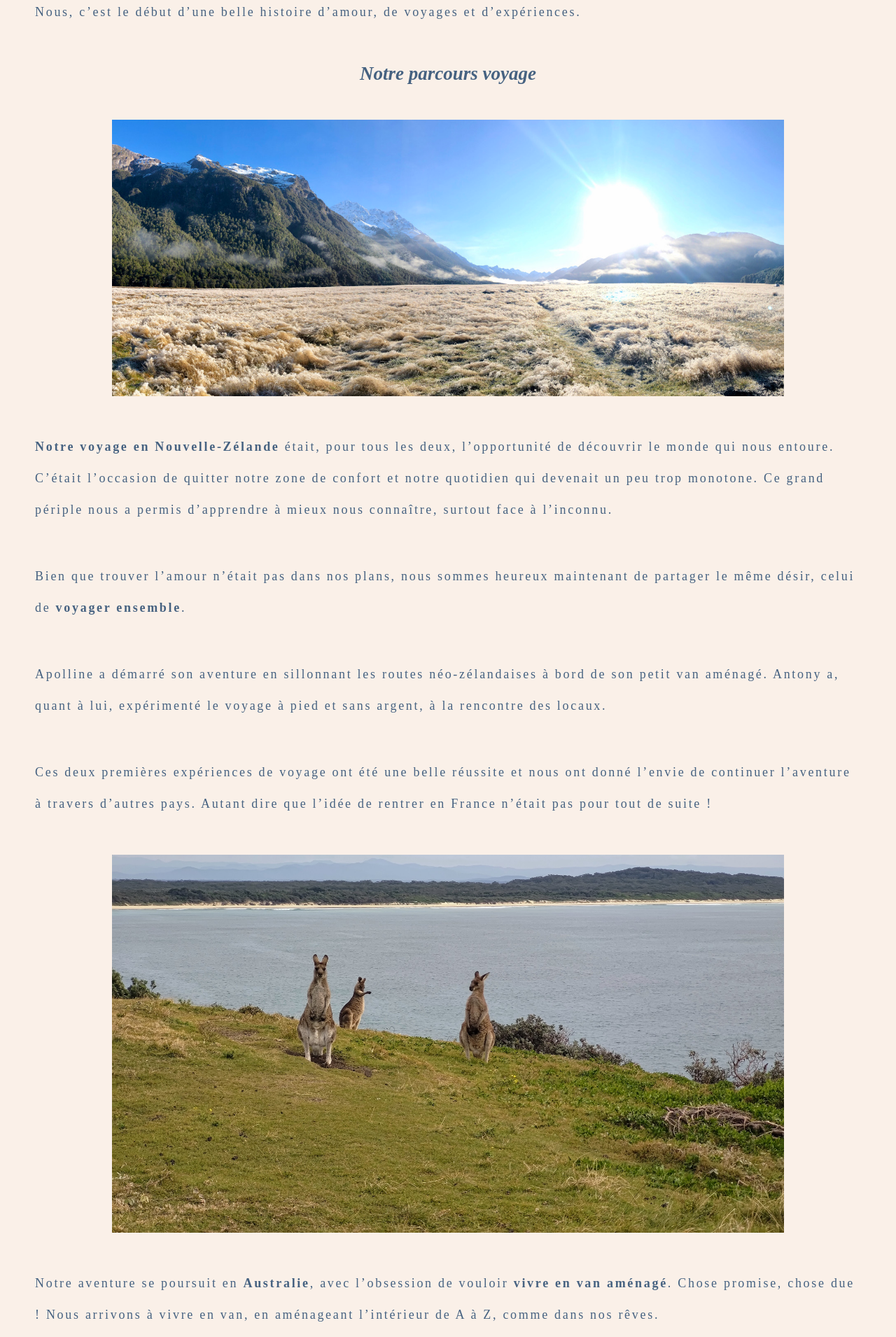
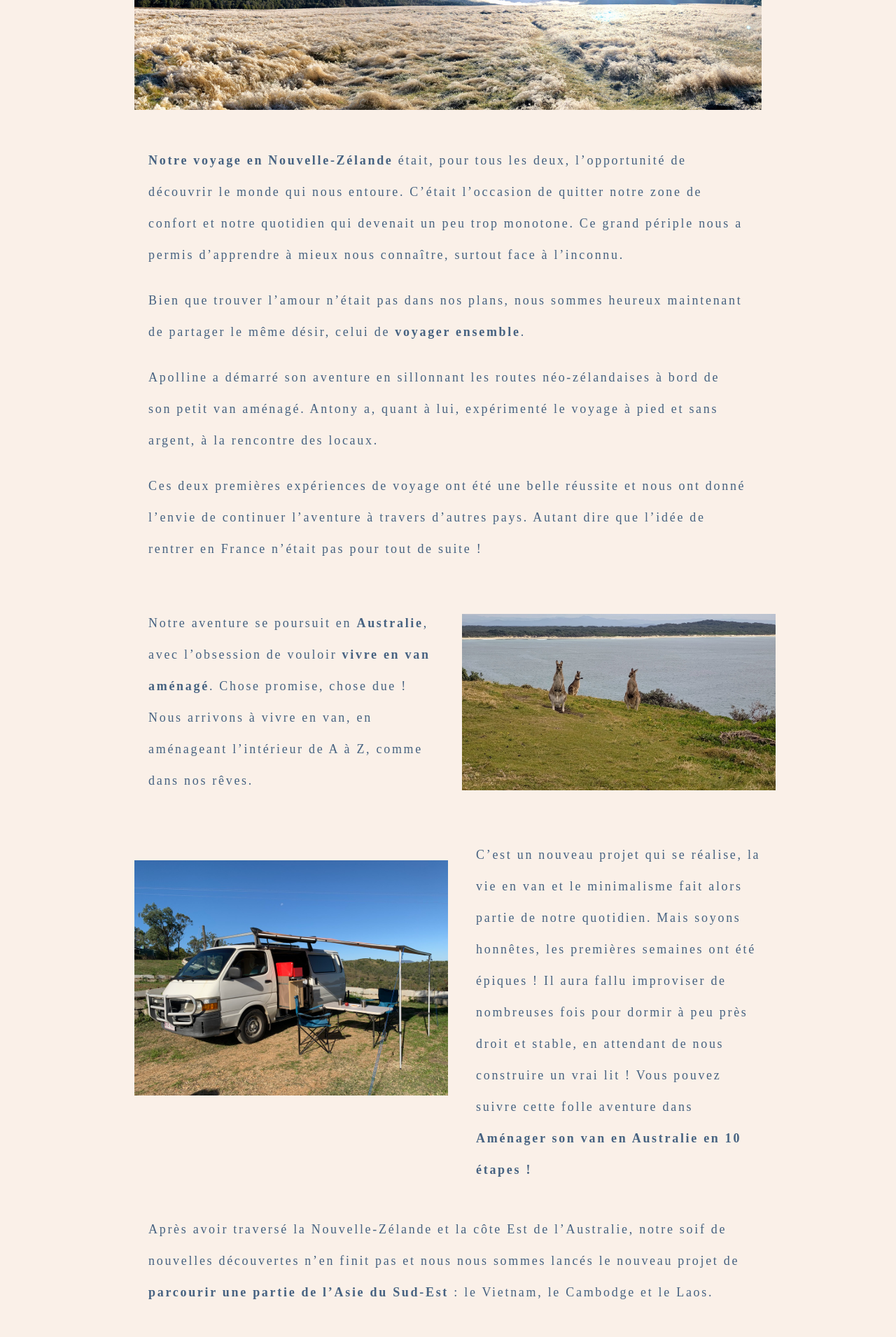
Before and after one commit to Antony35/FirstBlogProject, a PHP site: page /aboutUs.php in a window 1280 px wide. Shown: the part 2080-3990 px from the top of the page at 70% size. Run offline with PHP 8.4, Linux system fonts and the light colour scheme; some libraries are stand-ins or nearby versions.

Commit message:
small update

```diff
--- a/aboutUs.php
+++ b/aboutUs.php
@@ -18,35 +18,35 @@
   </header>
   <main>
     <section class="about-us">
-      <div>
+      <div class="about-us__block-0">
         <h1>À propos de nous</h1>
         <img src="./Img/about_us/australie-nous-yeppoon.jpeg" alt="Photo d'Antony et Apolline devant un paysage australien">
         <p>Nous sommes Apolline et Antony et nous allons (presque) tout vous dire sur nous !</p>
       </div>
-      <div>
+      <div class="about-us__block-1">
         <h2>Qui sommes-nous ?</h2>
         <img src="./Img/about_us/apo-anto-nz.jpg" alt="Apolline et Antony en Nouvelle-Zélande">
         <p>Nous, c’est une première rencontre en Nouvelle-Zélande lors du festival Twisted Frequency, l’occasion de fêter le Nouvel An 2021 ensemble.</p>
         <p>Nous, c’est Apolline (31 ans) et Antony (27 ans), deux français originaires de la région Centre. Oui, comme vous l’aurez compris, nous nous sommes rencontrés à des milliers de kilomètres de notre maison alors que nous venons tous les deux de la même région…</p>
         <p>Nous, c’est le début d’une belle histoire d’amour, de voyages et d’expériences.</p>
       </div>
-      <div>
+      <div class="about-us__block-2">
         <h2>Notre parcours voyage</h2>
-        <img class="about-us__b-3__img-1" src="./Img/about_us/milford-verglacé.jpeg" alt="Vue sur les montagnes de Milford Sound en Nouvelle-Zélande">
+        <img class="about-us__block-2__img-1" src="./Img/about_us/milford-verglacé.jpeg" alt="Vue sur les montagnes de Milford Sound en Nouvelle-Zélande">
         <p><strong>Notre voyage en Nouvelle-Zélande</strong> était, pour tous les deux, l’opportunité de découvrir le monde qui nous entoure. C’était l’occasion de quitter notre zone de confort et notre quotidien qui devenait un peu trop monotone. Ce grand périple nous a permis d’apprendre à mieux nous connaître, surtout face à l’inconnu.</p>
         <p>Bien que trouver l’amour n’était pas dans nos plans, nous sommes heureux maintenant de partager le même désir, celui de <strong>voyager ensemble</strong>.</p>
         <p>Apolline a démarré son aventure en sillonnant les routes néo-zélandaises à bord de son petit van aménagé. Antony a, quant à lui, expérimenté le voyage à pied et sans argent, à la rencontre des locaux.</p>
         <p>Ces deux premières expériences de voyage ont été une belle réussite et nous ont donné l’envie de continuer l’aventure à travers d’autres pays. Autant dire que l’idée de rentrer en France n’était pas pour tout de suite !</p>
       </div>
-      <div>
-        <img class="about-us__b-3__img-2" src="./Img/about_us/kangourou.jpg" alt="Trois kangourous debout sur une colline située devant la mer">
-        <p>Notre aventure se poursuit en <strong>Australie</strong>, avec l’obsession de vouloir <strong>vivre en van aménagé</strong>. Chose promise, chose due ! Nous arrivons à vivre en van, en aménageant l’intérieur de A à Z, comme dans nos rêves.</p>
-        <p>C’est un nouveau projet qui se réalise, la vie en van et le minimalisme fait alors partie de notre quotidien. Mais soyons honnêtes, les premières semaines ont été épiques ! Il aura fallu improviser de nombreuses fois pour dormir à peu près droit et stable, en attendant de nous construire un vrai lit ! Vous pouvez suivre cette folle aventure dans <a href="inProgress.php"><strong>Aménager son van en Australie en 10 étapes !</strong></a></p>
-        <img class="about-us__b-3__img-3" src="./Img/about_us/australie-van-setup.jpeg" alt="Notre van avec le auvent déplié, table et chaises installées">
-        <p>Après avoir traversé la Nouvelle-Zélande et la côte Est de l’Australie, notre soif de nouvelles découvertes n’en finit pas et nous nous sommes lancés le nouveau projet de <strong>parcourir une partie de l’Asie du Sud-Est</strong> : le Vietnam, le Cambodge et le Laos.</p>
-        <p>Nous avons décidé de créer ce blog pour partager nos histoires autour du monde, à travers nos récits et nos photos. Nous partageons aussi <strong>nos conseils pratiques et nos astuces liées à la vie nomade, l’aménagement de notre van en Australie</strong>, mais aussi sur les différents <strong>préparatifs avant de partir à l’aventure</strong> !</p>
+      <div class="about-us__block-3">
+        <img class="about-us__block-3__img-1" src="./Img/about_us/kangourou.jpg" alt="Trois kangourous debout sur une colline située devant la mer">
+        <p class="about-us__block-3__txt-1">Notre aventure se poursuit en <strong>Australie</strong>, avec l’obsession de vouloir <strong>vivre en van aménagé</strong>. Chose promise, chose due ! Nous arrivons à vivre en van, en aménageant l’intérieur de A à Z, comme dans nos rêves.</p>
+        <p class="about-us__block-3__txt-2">C’est un nouveau projet qui se réalise, la vie en van et le minimalisme fait alors partie de notre quotidien. Mais soyons honnêtes, les premières semaines ont été épiques ! Il aura fallu improviser de nombreuses fois pour dormir à peu près droit et stable, en attendant de nous construire un vrai lit ! Vous pouvez suivre cette folle aventure dans <a href="inProgress.php"><strong>Aménager son van en Australie en 10 étapes !</strong></a></p>
+        <img class="about-us__block-3__img-2" src="./Img/about_us/australie-van-setup.jpeg" alt="Notre van avec le auvent déplié, table et chaises installées">
+        <p class="about-us__block-3__txt-3">Après avoir traversé la Nouvelle-Zélande et la côte Est de l’Australie, notre soif de nouvelles découvertes n’en finit pas et nous nous sommes lancés le nouveau projet de <strong>parcourir une partie de l’Asie du Sud-Est</strong> : le Vietnam, le Cambodge et le Laos.</p>
+        <p class="about-us__block-3__txt-3">Nous avons décidé de créer ce blog pour partager nos histoires autour du monde, à travers nos récits et nos photos. Nous partageons aussi <strong>nos conseils pratiques et nos astuces liées à la vie nomade, l’aménagement de notre van en Australie</strong>, mais aussi sur les différents <strong>préparatifs avant de partir à l’aventure</strong> !</p>
       </div>
-      <div>
+      <div class="about-us__block-4">
         <h2>Nos ambitions professionnelles</h2>
         <img src="./Img/about_us/embition.jpeg" alt="Antony de dos, surponblant un gigantesque étandu verte">
         <p>Lors de nos PVT (Permis Vacances-Travail) en Nouvelle-Zélande et en Australie, nous avons pu travailler dans différents domaines tels que l’agriculture, la construction, l’hôtellerie et la restauration. Divers métiers exercés qui nous ont permis d’améliorer notre capacité d’adaptation. Cependant, ces expériences professionnelles nous ont confortés sur un point : nous voulons que <strong>travail et épanouissement personnel ne fassent plus qu’un</strong>. Pour cela, nous devions <strong>être libres au travail</strong>. Ainsi, l’idée de trouver un métier qui nous correspond en freelance est devenu une évidence. La passion pour l’informatique d’Antony lui a permis de se lancer dans le développement web. Apolline aime bien écrire et tient énormément à des textes avec une bonne syntaxe et sans fautes d’orthographe. La rédaction web est alors une excellente option pour se lancer dans le digital et à son propre compte.</p>
@@ -57,12 +57,6 @@
           <h2 aria-label="< homemade />"></h2>
         </div>
       </div>
-      <div>
-        <h2>Envie de discuter ?</h2>
-        <p>Vous voulez nous contacter, nous poser vos questions ou simplement nous parler sur divers sujets, alors n’hésitez pas à <a href="contact.php">remplir le formulaire contact dès maintenant</a>.</p>
-        <p>Nous nous ferons un plaisir de vous répondre.</p>
-        <p>À très vite,</p>
-      </div>
     </section>
   </main>
   <footer>
--- a/contact.php
+++ b/contact.php
@@ -24,7 +24,7 @@ $_SESSION['random'] = $random;
     <section class="contact">
       <div>
         <h1>Envie de discuter ?</h1>
-        <p>Vous voulez nous contacter, nous poser vos questions ou simplement nous parler sur divers sujets, alors n’hésitez pas à remplir le formulaire contact dès maintenant.</p>
+        <p>Vous voulez nous contacter, nous poser vos questions ou simplement nous parler sur divers sujets, alors n’hésitez pas à remplir le formulaire ci-dessous.</p>
         <p>Nous nous ferons un plaisir de vous répondre.</p>
       </div>
       <form method="POST" action="submit_contact.php">
--- a/css/style.css
+++ b/css/style.css
@@ -40,17 +40,37 @@ h1, h2, h3 {
 h1 {
   font-size: 2rem;
 }
+@media screen and (min-width: 1278px) {
+  h1 {
+    font-size: 3rem;
+  }
+}
 
 h2 {
   font-size: 1.5rem;
+}
+@media screen and (min-width: 1278px) {
+  h2 {
+    font-size: 2.5rem;
+  }
 }
 
 h3 {
   font-size: 1.3rem;
 }
+@media screen and (min-width: 1278px) {
+  h3 {
+    font-size: 2.3rem;
+  }
+}
 
 h4 {
   font-size: 1.1rem;
+}
+@media screen and (min-width: 1278px) {
+  h4 {
+    font-size: 2.1rem;
+  }
 }
 
 p, ul {
@@ -1182,18 +1196,8 @@ footer {
 .about-us > * > h1, .about-us h2 {
   margin: 50px 20px;
 }
-@media screen and (min-width: 1024px) {
-  .about-us > * > h1, .about-us h2 {
-    margin: 50px 50px;
-  }
-}
 .about-us > * p {
   margin: 20px;
-}
-@media screen and (min-width: 1024px) {
-  .about-us > * p {
-    margin: 50px 50px;
-  }
 }
 .about-us > * > img {
   margin: 50px auto;
@@ -1236,6 +1240,55 @@ footer {
   animation: cursor 1s infinite;
 }
 
+@media screen and (min-width: 1278px) {
+  .about-us {
+    max-width: 70vw;
+    margin: 0 auto;
+  }
+  .about-us__block-0 {
+    text-align: center;
+  }
+  .about-us__block-1 {
+    display: grid;
+    column-gap: 20px;
+  }
+  .about-us__block-1 h2 {
+    grid-column: 1/3;
+  }
+  .about-us__block-1 img {
+    grid-column: 2/3;
+    grid-row: 2/5;
+    align-self: center;
+  }
+  .about-us__block-2__img-1 {
+    min-width: 70vw;
+  }
+  .about-us__block-3 {
+    column-gap: 20px;
+    display: grid;
+  }
+  .about-us__block-3__txt-1 {
+    grid-column: 1/2;
+    grid-row: 1/2;
+    align-self: center;
+  }
+  .about-us__block-3__img-1 {
+    grid-column: 2/3;
+  }
+  .about-us__block-3__txt-2 {
+    grid-column: 2/3;
+    align-self: center;
+  }
+  .about-us__block-3__img-2 {
+    grid-row: 2/3;
+  }
+  .about-us__block-3__txt-3 {
+    grid-column: 1/3;
+  }
+  .about-us div > img {
+    max-width: 35vw;
+  }
+}
 @keyframes cursor {
   0% {
     opacity: 1;
--- a/index.php
+++ b/index.php
@@ -17,7 +17,7 @@
     </header>
     <main>
         <section class="intro">
-            <div>
+            <div class="intro__block-1">
                 <h1>Qui sommes-nous ?</h1>
                 <p>Nous sommes Apolline et Antony, deux baroudeurs amoureux du voyage et de la nature.<br> Après notre rencontre en 2021, nous nous sommes lancés dans la folle aventure de parcourir le monde ensemble.</p>
             </div>
--- a/newZealand.php
+++ b/newZealand.php
@@ -24,7 +24,7 @@
         <p><strong>Comment bien préparer son voyage en Nouvelle-Zélande ? Quand et pourquoi partir en Nouvelle-Zélande ?</strong></p>
         <p>Que ce soit pour une courte durée ou pour plusieurs années, un voyage à l’étranger se prépare en amont. Il est toujours plus facile de sortir de sa zone de confort en ayant les bonnes informations concernant le pays d’arrivée.</p>
       </div>
-      <div>
+      <div class="guide-nz__block-1">
         <h2>Ce qu’il faut savoir avant de partir en Nouvelle-Zélande</h2>
         <img src="./Img/Complet_guide_NZ/nz-soleil.jpeg" alt="Soleil brillant sur les montagnes de Glenorchy">
         <p>La Nouvelle-Zélande est un pays « du bout du monde » pour des personnes venant d’Europe. Et pour cause, il est à 18 974 km de la France (Paris - Wellington) !</p>
@@ -35,7 +35,7 @@
         <p>La Nouvelle-Zélande a une superficie actuelle de 268 021 km2, soit deux fois moins que la France. Elle est composée de deux îles, qui, au total, font 1700 km de longueur, séparés par le détroit de Cook d’une longueur de 30 km. On peut le traverser en ferry facilement.</p>
         <p>La monnaie officielle de la Nouvelle-Zélande est le Dollar Néo-Zélandais (NZD).</p>
       </div>
-      <div>
+      <div class="guide-nz__block-2">
         <h2>Pourquoi la Nouvelle-Zélande</h2>
         <img src="./Img/Complet_guide_NZ/cook-gisborne.jpg" alt="Statue du capitaine James Cook">
         <h3>Un peu d’histoire s’impose</h3>
@@ -54,7 +54,7 @@
         <p>Cependant, le peuple Maori reste attaché à sa culture et à ses traditions.</p>
         <p>Pour mieux les comprendre, nous vous avons listé quelques pratiques culturelles que vous pourrez rencontrer lors de votre <strong>visite en Nouvelle-Zélande.</strong></p>
        </div>
-       <div>
+       <div class="guide-nz__block-3">
         <h2>La culture maorie</h2>
         <img src="./Img/Complet_guide_NZ/nz-maori-statue-guerre.jpeg" alt="Statue d'un guerrier maori">
         <h4>La langue Maori</h4>
--- a/scss/abstracts/_mixins.scss
+++ b/scss/abstracts/_mixins.scss
@@ -80,16 +80,10 @@
 
 @mixin article-title {
   margin: 50px 20px;
-    @include medium-plus-screen {
-      margin: 50px 50px;
-    }
 }
 
 @mixin article-p {
   margin: 20px;
-    @include medium-plus-screen {
-      margin: 50px 50px;
-    }
 }
 
 @mixin article-img {
--- a/scss/abstracts/_variables.scss
+++ b/scss/abstracts/_variables.scss
@@ -15,6 +15,13 @@ $font-size: (
   h4: 1.1rem,
   menu: 1.3rem,
   text: 1rem
+);
+
+$font-size-large-screen: (
+  h1: 3rem,
+  h2: 2.5rem,
+  h3: 2.3rem,
+  h4: 2.1rem,
 );
 
 /* Font-family */
--- a/scss/base/_siteBase.scss
+++ b/scss/base/_siteBase.scss
@@ -21,18 +21,30 @@ h1, h2, h3 {
 
 h1 {
   font-size: map-get($font-size, h1);
+  @include large-screen {
+    font-size: map-get($font-size-large-screen, h1);
+  }
 }
 
 h2 {
   font-size: map-get($font-size, h2);
+  @include large-screen {
+    font-size: map-get($font-size-large-screen, h2);
+  }
 }
 
 h3 {
   font-size: map-get($font-size, h3);
+  @include large-screen {
+    font-size: map-get($font-size-large-screen, h3);
+  }
 }
 
 h4 {
   font-size: map-get($font-size, h4);
+  @include large-screen {
+    font-size: map-get($font-size-large-screen, h4);
+  }
 }
 
 p, ul {
--- a/scss/layout/_footer.scss
+++ b/scss/layout/_footer.scss
@@ -11,16 +11,14 @@ footer {
 }
 
 .album {
+  margin-top: 20px;
   display: flex;
   flex-direction: column;
   align-items: center;
-  h3 {
-    padding: 30px 0 15px 0;
-  }
-  &__name {
-    @include medium-plus-screen {
-      margin: 30px;
-    }
+  gap: 20px;
+  @include large-screen{
+    margin-top: 0;
+    gap: 0;
   }
   &__container {
     display: flex;
@@ -36,6 +34,7 @@ footer {
         width: calc(100vw / 3);
       }
       img {
+        border: 2px solid map-get($colors, primary);
         width: calc(80vw / 3);
         @include medium-plus-screen {
           margin: 5px;
--- a/scss/layout/_navigation.scss
+++ b/scss/layout/_navigation.scss
@@ -11,8 +11,8 @@
   min-height: 28vh;
   max-height: 28vh;
   @include medium-plus-screen {
-    min-height: 25vh;
-    max-height: 25vh;
+    min-height: 30vh;
+    max-height: 30vh;
   }
 }
 
--- a/scss/pages/_aboutUs.scss
+++ b/scss/pages/_aboutUs.scss
@@ -40,6 +40,58 @@
   }
 }
 
+@include large-screen {
+  .about-us {
+    max-width: 70vw;
+    margin: 0 auto;
+    &__block-0 {
+      text-align: center;
+    }
+    &__block-1 {
+      display: grid;
+      column-gap: 20px;
+      h2 {
+        grid-column: 1/3;
+      }
+      img {
+        grid-column: 2/3;
+        grid-row: 2/5;
+        align-self: center;
+      }
+    }
+    &__block-2 {
+      &__img-1 {
+        min-width: 70vw;
+      }
+    }
+    &__block-3 {
+      column-gap: 20px;
+      display: grid;
+      &__txt-1 {
+        grid-column: 1/2;
+        grid-row: 1/2;
+        align-self: center;
+      }
+      &__img-1 {
+        grid-column: 2/3;
+      }
+      &__txt-2 {
+        grid-column: 2/3;
+        align-self: center;
+      }
+      &__img-2 {
+        grid-row: 2/3;
+      }
+      &__txt-3 {
+        grid-column: 1/3;
+      }
+    }
+    div > img {
+      max-width: 35vw;
+   }
+  }
+ }
+
 @keyframes cursor {
   0% {
       opacity: 1;
--- a/scss/pages/_contact.scss
+++ b/scss/pages/_contact.scss
@@ -16,8 +16,8 @@
     padding: 1.5rem;
     max-width: 80vw;
     margin: 50px auto;
-    @include small-plus-screen {
-      font-size: 2rem;
+    @include medium-plus-screen {
+      max-width: 60vw;
     }
     label {
       padding-left: 1rem;
@@ -57,9 +57,6 @@
       font-family: map-get($font-family, text);
       margin: 20px auto;
       background-color: lighten(map-get($colors, secondary),20);
-      @include small-plus-screen{
-        font-size: 1.5rem;
-      }
       &:hover {
         background-color: lighten(map-get($colors, secondary),30);
         transform: scale(1.05);
--- a/scss/pages/_home.scss
+++ b/scss/pages/_home.scss
@@ -31,6 +31,9 @@
     display: flex;
     flex-direction: column;
     gap: 50px;
+    .intro__block-1 {
+      display: block;
+    }
     :last-child {
       margin-bottom: 50px;
     }
--- a/scss/pages/_newZealand.scss
+++ b/scss/pages/_newZealand.scss
@@ -25,3 +25,83 @@
     color: lighten(map-get($colors, secondary),20);
   }
 }
+
+@include large-screen {
+  .guide-nz {
+    max-width: 70vw;
+    margin: 0 auto;
+    :first-child {
+      text-align: center;
+    }
+    &__block-1 {
+      display: grid;
+      column-gap: 20px;
+      grid-template-columns: 1fr 1fr;
+      h2 {
+        grid-column: 1/3;
+      }
+      img {
+        grid-column: 2/3;
+      }
+      :nth-child(0n+3) {
+        grid-column: 1/2;
+        grid-row: 2/3;
+        align-self: center;
+      }
+      p {
+        grid-column: 1/3;
+      }
+    }
+    &__block-2 {
+      display: grid;
+      column-gap: 20px;
+      grid-template-columns: 1fr 1fr;
+      h2 {
+        grid-column: 1/3;
+      }
+      h3 {
+        grid-column: 1/2;
+        grid-row: 2/3;
+      }
+      img {
+        grid-column: 2/3;
+        grid-row: 2/4;
+        align-self: center;
+        max-width: 35vw;
+      }
+      :nth-child(0n+4){
+        grid-row: 3/4;
+        grid-column: 1/2;
+      }
+      p {
+        grid-column: 1/3;
+      }
+    }
+    &__block-3 {
+      display: grid;
+      column-gap: 20px;
+      grid-template-columns: 1fr 1fr;
+      h2 {
+        grid-column: 1/3;
+      }
+      h4 {
+        grid-column: 1/2;
+        grid-row: 2/3;
+      }
+      :nth-child(0n+2) {
+        grid-column: 2/3;
+        grid-row: 2/4;
+        max-height: 50vh;
+      }
+    }
+    img {
+      max-width: 45vw;
+    }
+    &__img-statut {
+      max-height: 60vh;
+    }
+    &__img-maorie-statut img {
+      display: none;
+    }
+  }
+}
```
Also changed, not shown: other parts of css/style.css (+94 -45 lines), Img/about_us/CB0FD71F-3E76-40FB-AA7B-26DEAF7AEF33_1_105_c.jpeg (added), Img/about_us/apo-anto-nz.jpg, Img/about_us/apo-anto-nz2.jpg (added), 1 other file.
